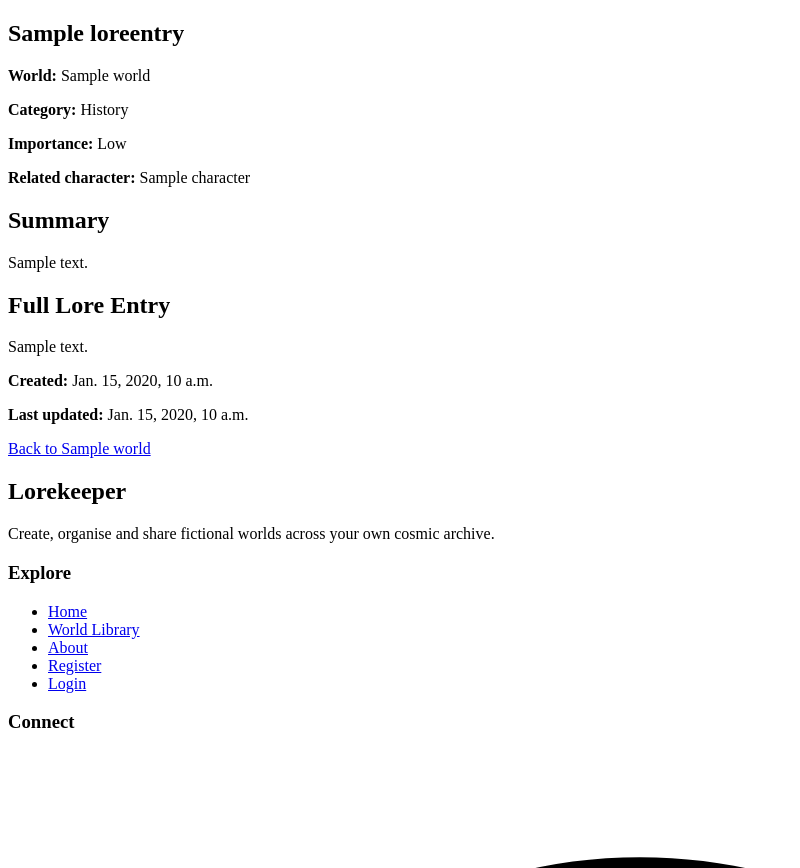
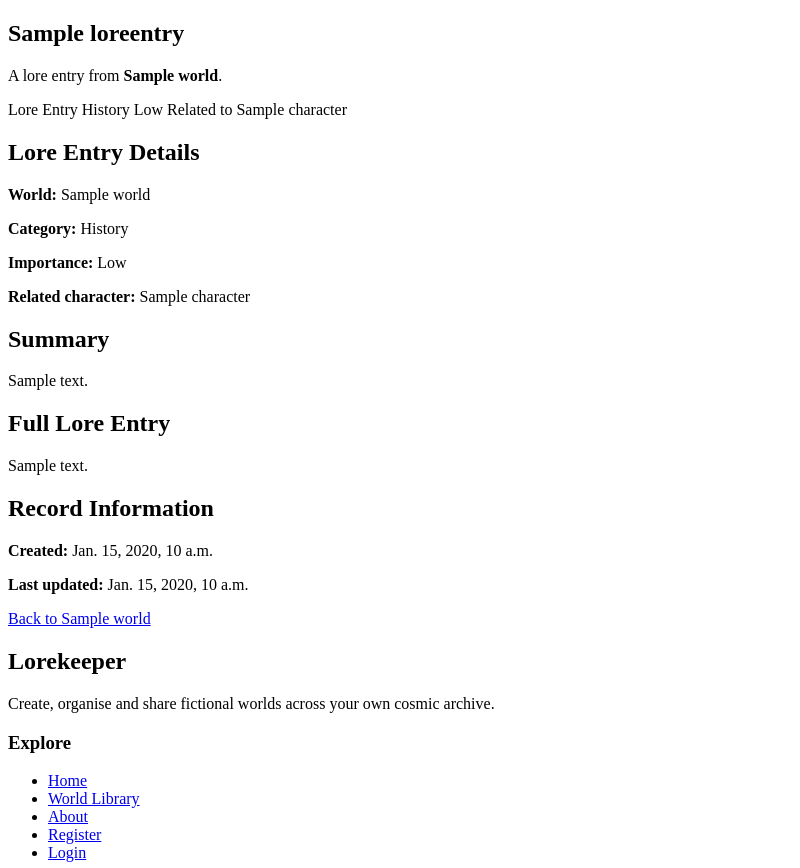
Before and after one commit to CtrlAltKismet/lorekeeper, a Django app: page /worlds/1/lore/1/ in a window 1280 px wide. Shown: the part 132-1000 px from the top of the page, without its empty margins (0-800 px from the left). Run offline with Django 5.2, Linux system fonts and the light colour scheme; tables that the repository leaves empty hold one stand-in row (values such as "Sample post").

Commit message:
Added class names to lore entry detail page ready for styling

```diff
--- a/worlds/templates/worlds/lore_entry_detail.html
+++ b/worlds/templates/worlds/lore_entry_detail.html
@@ -3,8 +3,35 @@
 {% block title %}{{ lore_entry.title }} | Lorekeeper{% endblock %}
 
 {% block content %}
-<section>
+<section class="hero-panel">
     <h1>{{ lore_entry.title }}</h1>
+
+    <p>
+        A lore entry from
+        <strong>{{ world.title }}</strong>.
+    </p>
+
+    <div class="action-row">
+        <span class="badge">Lore Entry</span>
+
+        <span class="badge">
+            {{ lore_entry.get_category_display }}
+        </span>
+
+        <span class="badge">
+            {{ lore_entry.get_importance_display }}
+        </span>
+
+        {% if lore_entry.character %}
+            <span class="badge">
+                Related to {{ lore_entry.character.name }}
+            </span>
+        {% endif %}
+    </div>
+</section>
+
+<section class="detail-panel">
+    <h2>Lore Entry Details</h2>
 
     <p>
         <strong>World:</strong>
@@ -29,12 +56,19 @@
     {% endif %}
 
     {% if lore_entry.summary %}
+        <section class="content-panel">
             <h2>Summary</h2>
             <p>{{ lore_entry.summary }}</p>
+        </section>
     {% endif %}
 
+    <section class="content-panel">
         <h2>Full Lore Entry</h2>
         <p>{{ lore_entry.content }}</p>
+    </section>
+
+    <section class="content-panel">
+        <h2>Record Information</h2>
 
         <p>
             <strong>Created:</strong>
@@ -45,23 +79,22 @@
             <strong>Last updated:</strong>
             {{ lore_entry.updated_at }}
         </p>
+    </section>
 
+    <div class="action-row">
         {% if is_owner %}
-        <p>
-            <a href="{% url 'lore_entry_update' world.id lore_entry.id %}">
+            <a href="{% url 'lore_entry_update' world.id lore_entry.id %}" class="button">
                 Edit Lore Entry
             </a>
-        </p>
 
-        <p>
-            <a href="{% url 'lore_entry_delete' world.id lore_entry.id %}">
+            <a href="{% url 'lore_entry_delete' world.id lore_entry.id %}" class="button danger-button">
                 Delete Lore Entry
             </a>
-        </p>
         {% endif %}
 
-    <p>
-        <a href="{% url 'world_detail' world.id %}">Back to {{ world.title }}</a>
-    </p>
+        <a href="{% url 'world_detail' world.id %}" class="button secondary-button">
+            Back to {{ world.title }}
+        </a>
+    </div>
 </section>
 {% endblock %}
```
Lines whose indentation alone changed are shown as unchanged.
